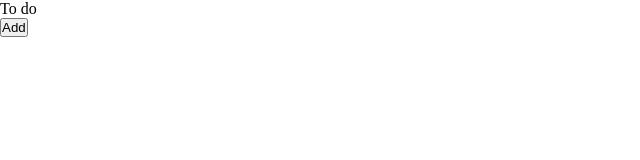
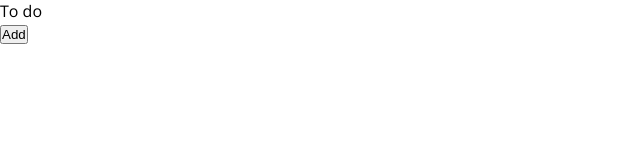
Before and after one commit to rjsudhin/todo-list-app, a plain HTML site: page index.html in a window 1280 px wide. Shown: the full height of the page, 0-640 px from the left. Drawn offline with nearby package versions, Linux system fonts and the light colour scheme.

Commit message:
Open Sans font-family added entire application

```diff
--- a/styles.css
+++ b/styles.css
@@ -1,5 +1,14 @@
+/* Open Sans font family */
+@import url('https://fonts.googleapis.com/css2?family=Open+Sans:ital,wght@0,300..800;1,300..800&display=swap');
+/* Open Sans font family */
+
+
 * {
   margin: 0;
   padding: 0;
   box-sizing: border-box;
 }
+
+html {
+  font-family: 'Open Sans', sans-serif;
+}
```
